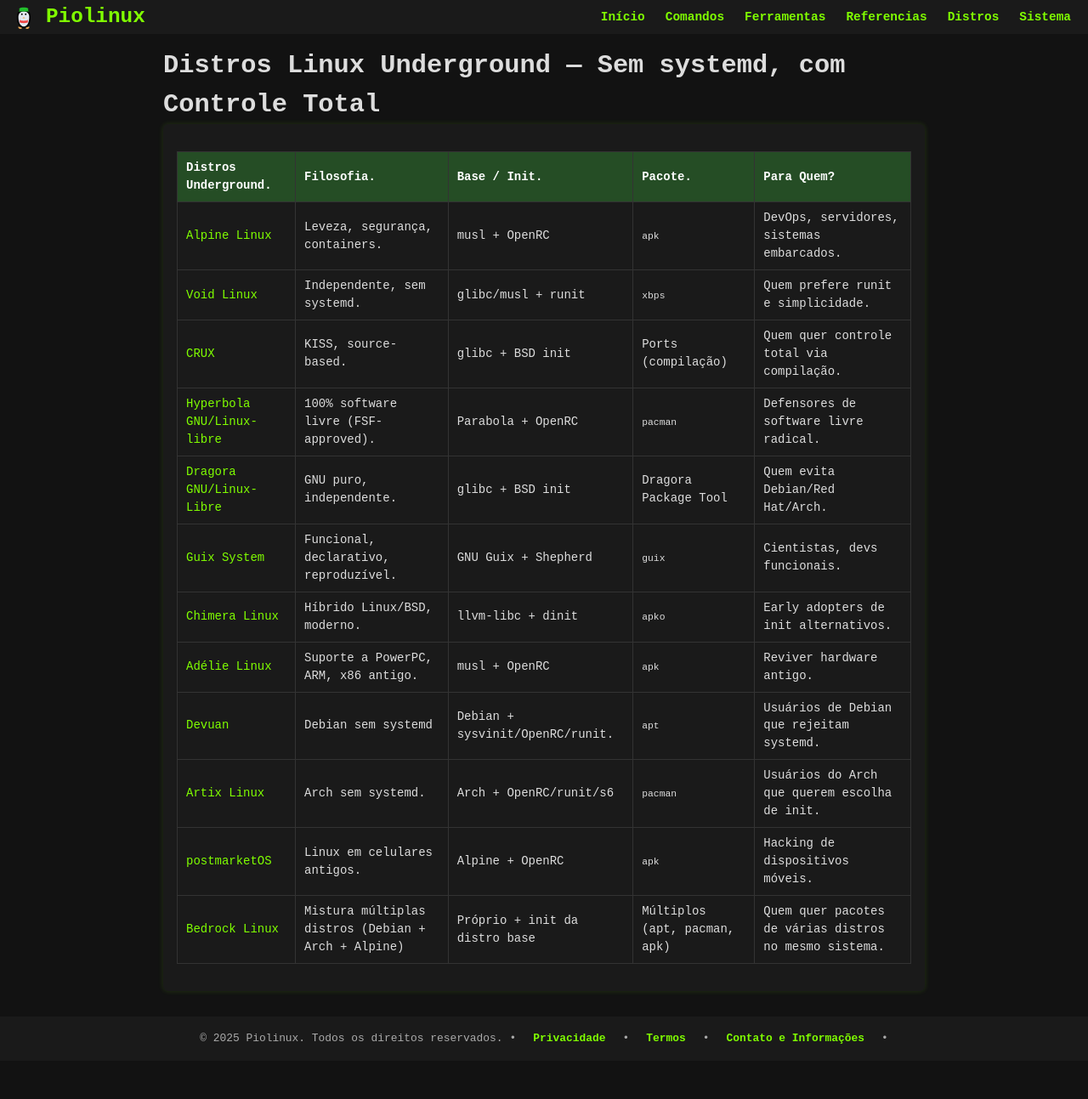
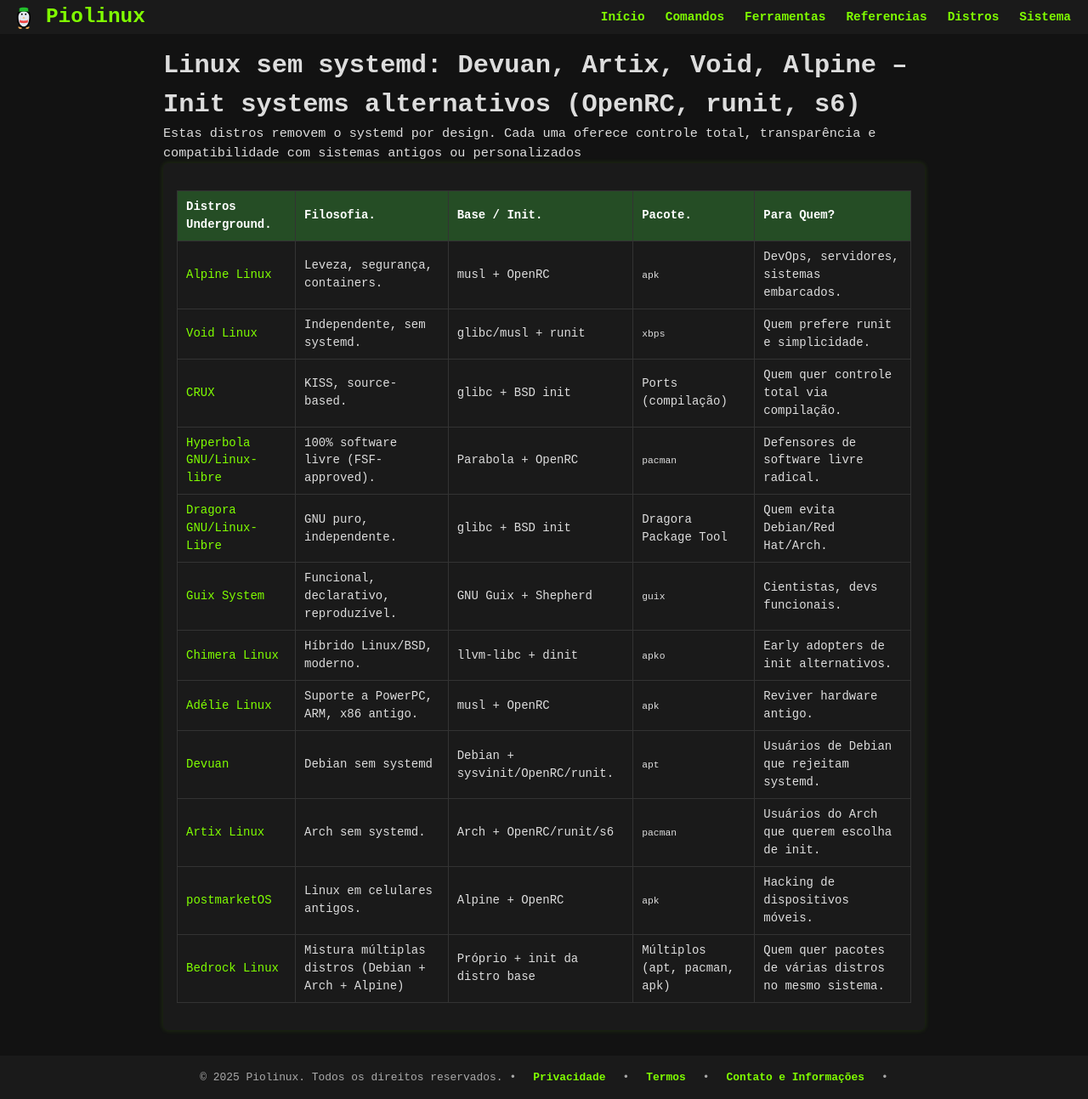
Before and after one commit to Piolinux/piolinux-site, a Jekyll site: the page built from _pages/_distros/distros-linux-underground-as-rebeldes-do-pinguim.md, in a window 1280 px wide. Shown: the whole page at 85% size. Built offline with Jekyll 4.4.1, drawn with Linux system fonts in a browser that asks for light colours; before the commit the page ends 1248 px from its top, so only the background shows below that.

Commit message:
Add files via upload

```diff
--- a/_pages/_distros/distros-linux-underground-as-rebeldes-do-pinguim.md
+++ b/_pages/_distros/distros-linux-underground-as-rebeldes-do-pinguim.md
@@ -1,14 +1,27 @@
 ---
 layout: manual-seo
-title: "Distros Linux Underground — Sem systemd, com Controle Total"
-description: "Tabela com Devuan, Artix, Void, Alpine: init systems alternativos (OpenRC, runit), filosofia técnica e links oficiais."
+title: "Linux sem systemd: Devuan, Artix, Void, Alpine – Init systems alternativos (OpenRC, runit, s6)"
+description: "Tabela técnica com distros sem systemd: Devuan (OpenRC/sysvinit), Artix (OpenRC/runit), Void (runit), Alpine (OpenRC/s6). Links oficiais, filosofia, uso prático. Zero dependência do ecossistema Google."
 permalink: /distros/underground/
-tags: [linux, underground, sem-systemd, devuan, artix, void, alpine, openrc, runit, sysadmin]
+tags:
+  - linux sem systemd
+  - devuan
+  - artix linux
+  - void linux
+  - alpine linux
+  - openrc
+  - runit
+  - s6
+  - init alternativo
+  - sysadmin
 ---
 
 
 
-<section class="post-content">
+
+<p>Estas distros removem o systemd por design. Cada uma oferece controle total, transparência e compatibilidade com sistemas antigos ou personalizados</p>
+
+<section>
 
 
 
```
Also changed, not shown: _pages/_distros/distribuicoes-linux-oficio-e-proposito.md (+4 -2 lines), _pages/_distros/distros-avancado.md (+8 -10 lines), _pages/_distros/distros-de-resgate-linux-isos-oficiais-e-ferramentas-tecnicas.md (+14 -3 lines), _pages/_distros/distros-linux-para-servidor-tabela-tecnica.md (+14 -3 lines).
